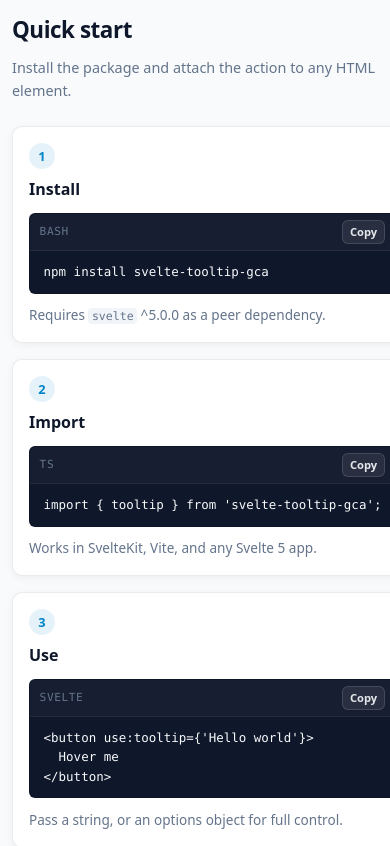
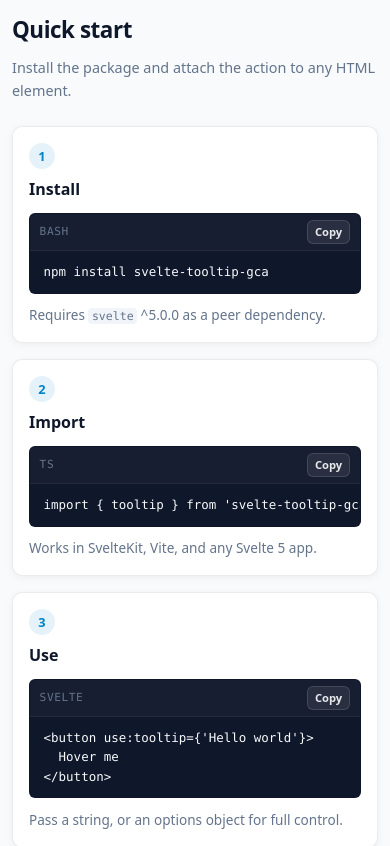
Before and after one commit to GABRYCA/svelte-tooltip-gca, a SvelteKit app: page / in a window 390 px wide. Shown: the part 2180-3026 px from the top of the page. Built offline with nearby package versions, Linux system fonts and the light colour scheme.

Commit message:
Changelogs: - Improved demo docs on mobile.

```diff
--- a/src/routes/+page.svelte
+++ b/src/routes/+page.svelte
@@ -1843,6 +1843,13 @@
         margin-bottom: 1.25rem;
     }
 
+    .steps > * {
+        /* Grid items default to min-width: auto, which makes the card refuse to
+           shrink below the code block's intrinsic width and push it off-screen
+           on mobile. Let it shrink so `.code`'s horizontal scroll kicks in. */
+        min-width: 0;
+    }
+
     .card {
         background: var(--bg-elevated);
         border: 1px solid var(--border);
```
